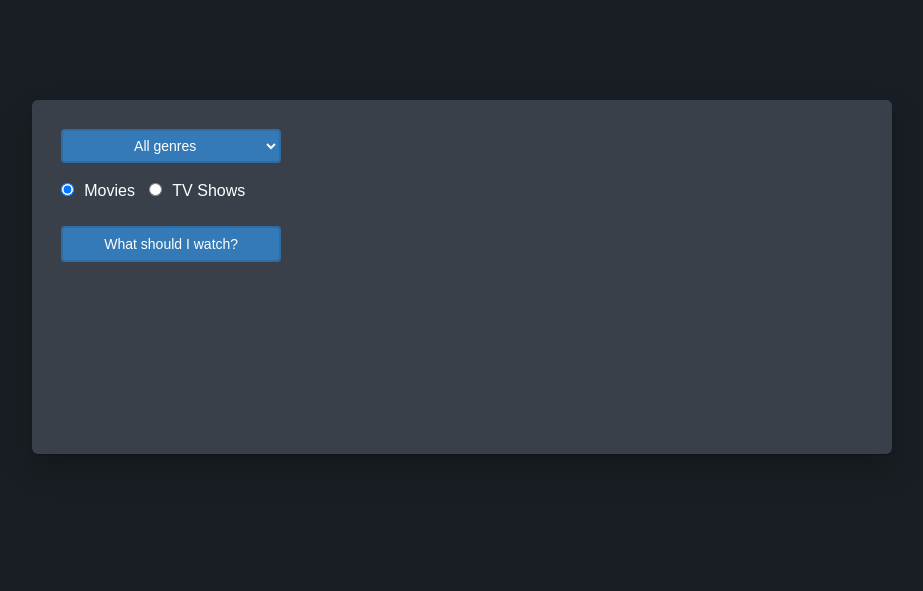
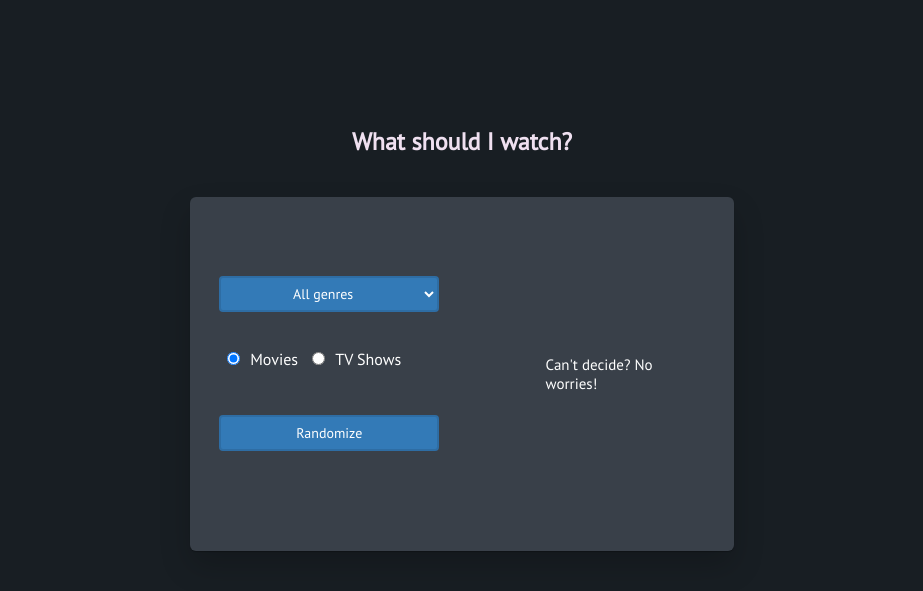
Before and after one commit to vrjolke/lets-watch, a Flask app: template templates/index.html in a window 1280 px wide. Shown: the top 591 px of the page, without its empty margins (178-1101 px from the left). Run offline with Flask 2, Linux system fonts and the light colour scheme; the template is opened without the code that fills it, so the values that code supplies are empty.

Commit message:
Add placeholder text

```diff
--- a/static/css/style.css
+++ b/static/css/style.css
@@ -12,6 +12,7 @@ select {
 
 .generate-data {
     float: left;
+    margin-top: 50px;
     max-width: 200px;
 }
 
@@ -20,7 +21,7 @@ html {
 }
 
 body * {
-    font-family: 'ProximaNova-Medium', Arial, sans-serif;
+    font-family: 'PT Sans', sans-serif;
 
 }
 
@@ -29,10 +30,10 @@ body * {
 }
 
 .container {
-    width: 65%;
+    width: 40%;
     height: 50%;
     display: flex;
-    margin: 100px auto;
+    margin: 40px auto;
     color: #fff;
     background-color: #394049;
     padding: 19px;
@@ -58,22 +59,21 @@ span {
 
 img {
     max-height: 285px;
+    margin-top: 15px;
 }
 
 #loader {
     display: none;
     z-index: 1;
-    width: 150px;
-    height: 150px;
-    margin: 114px 0 0 440px;
-    border: 8px solid #f3f3f3;
+    margin: 130px 0 0 440px;
+    border: 6px solid #394049;
     border-radius: 50%;
-    border-top: 8px solid #3498db;
-    width: 40px;
-    height: 40px;
-    -webkit-animation: spin 0.5s linear infinite;
+    border-top: 6px solid #3498db;
+    width: 55px;
+    height: 55px;
+    -webkit-animation: spin 0.7s linear infinite;
     position: fixed;
-    animation: spin 0.5s linear infinite;
+    animation: spin 0.7s linear infinite;
 }
 
 @-webkit-keyframes spin {
@@ -132,7 +132,30 @@ img {
     width: 220px;
 }
 
-.radio-div{
-    margin-top: 10px;
-    margin-bottom: 10px;
+.radio-div {
+    margin-top: 30px;
+    margin-bottom: 30px;
+    text-align: center;
 }
+
+h2 {
+    color: #fefe;
+    text-align: center;
+    margin-top: 10%;
+}
+
+.movie-details {
+    font-size: 14px;
+    color: #cccec2;
+}
+
+#welcome-text {
+    display: flex;
+    justify-content: center;
+    align-items: center;
+    padding: 16px 0;
+    font-family: 'PT Sans', sans-serif;
+    font-size: 15px;
+    width: 50%;
+    margin: 0 auto;
+}
--- a/templates/index.html
+++ b/templates/index.html
@@ -6,8 +6,10 @@
     <script src="{{ url_for('static', filename='js/script.js') }}" defer></script>
     <link rel="stylesheet" type="text/css" href="{{ url_for('static', filename='css/style.css') }}">
     <script src="https://ajax.googleapis.com/ajax/libs/jquery/3.3.1/jquery.min.js"></script>
+    <link href="https://fonts.googleapis.com/css?family=PT+Sans" rel="stylesheet">
 </head>
 <body>
+<h2>What should I watch?</h2>
 <div class="container">
     <div class="generate-data">
         <select id="movie-genres-select" class="btn button-a">
@@ -26,10 +28,13 @@
             <input id="movie-cb" class="type-checkbox" type="radio" name="type" checked>Movies
             <input id="show-cb" class="type-checkbox" type="radio" name="type">TV Shows
         </div>
-        <input id="getRandomMovie" type="submit" class="btn button-a" value="What should I watch?">
+        <input id="getRandomMovie" type="submit" class="btn button-a" value="Randomize">
     </div>
     <div id="loader"></div>
     <div id="movie">
+        <div id="welcome-text">
+            <p>Can't decide? No worries!</p>
+        </div>
     </div>
 </div>
 </body>
```
